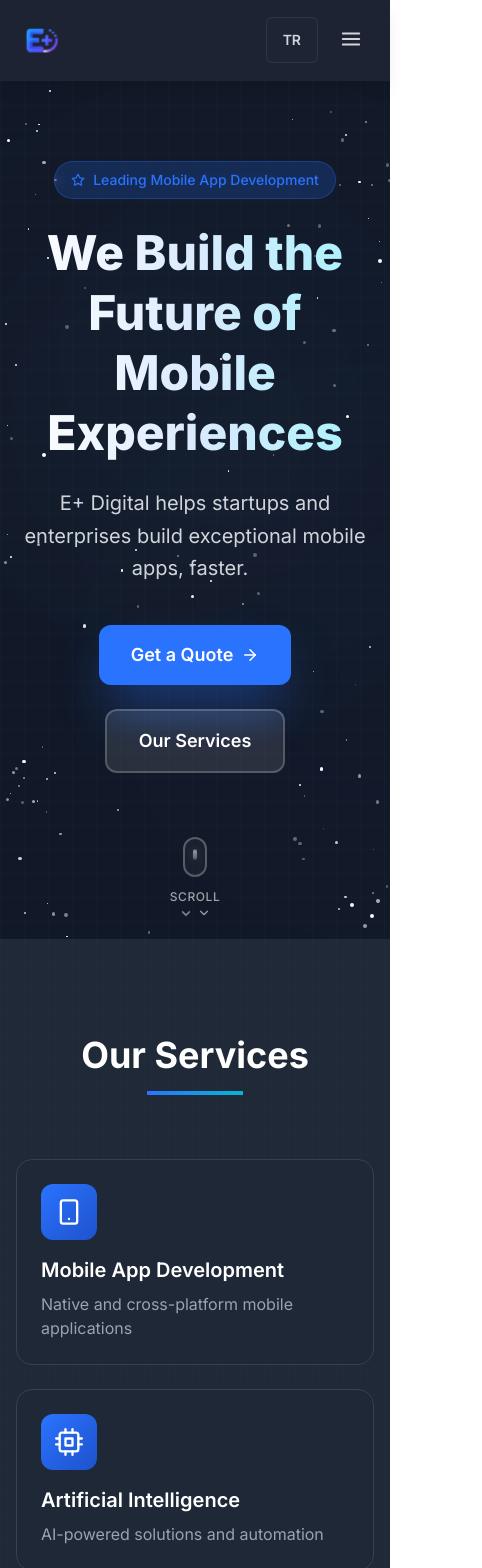
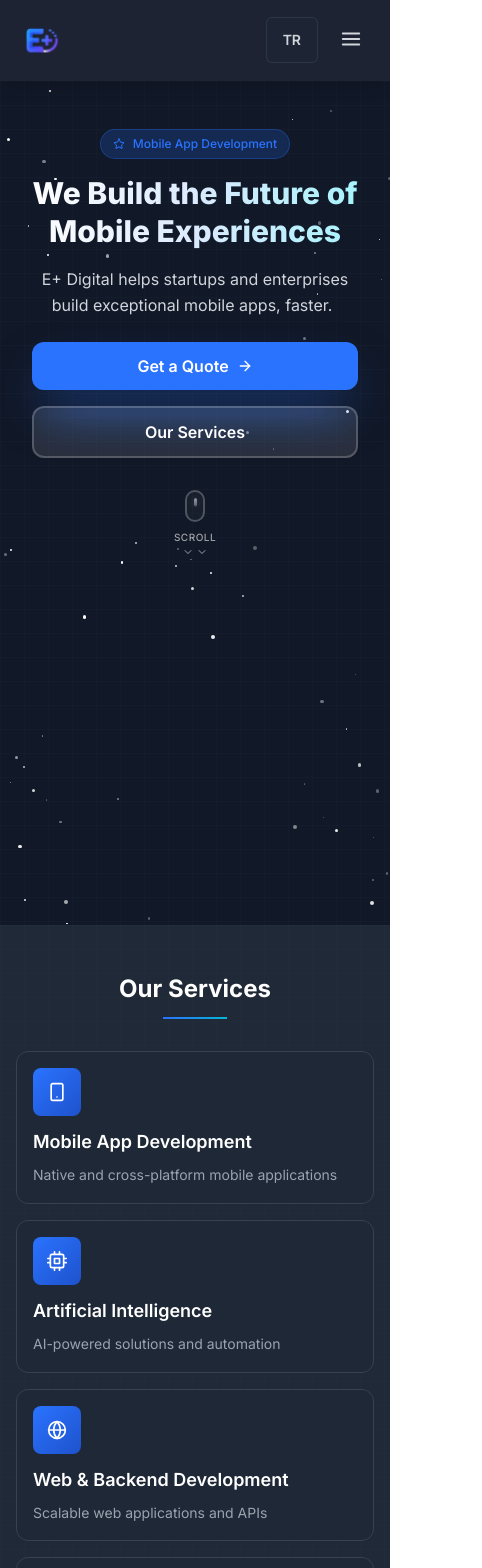
Before and after one commit to EPlus-Digital/eplus-digital.github.io, a React (Vite) app: page / in a window 390 px wide. Shown: the top 1568 px of the page, 482 px wide, since content can reach past the window. Built offline with nearby package versions, Linux system fonts and the light colour scheme.

Commit message:
Mobil responsive ayarlandı

```diff
--- a/index.html
+++ b/index.html
@@ -3,7 +3,7 @@
   <head>
     <meta charset="UTF-8" />
     <link rel="icon" type="image/svg+xml" href="/assets/eplus-logo.png" />
-    <meta name="viewport" content="width=device-width, initial-scale=1.0" />
+    <meta name="viewport" content="width=device-width, initial-scale=1.0, maximum-scale=5.0, user-scalable=yes" />
     <meta name="description" content="E+ Digital - We Build the Future of Mobile Experiences. Professional mobile app development for startups and enterprises." />
     <link rel="preconnect" href="https://fonts.googleapis.com">
     <link rel="preconnect" href="https://fonts.gstatic.com" crossorigin>
--- a/src/App.jsx
+++ b/src/App.jsx
@@ -1,5 +1,5 @@
-import React, { useEffect } from 'react';
-import { BrowserRouter as Router, Routes, Route, useLocation } from 'react-router-dom';
+import React, { useEffect, useRef } from 'react';
+import { BrowserRouter as Router, Routes, Route, useLocation, useNavigate } from 'react-router-dom';
 import { LanguageProvider } from './context/LanguageContext';
 import Header from './components/Header';
 import Footer from './components/Footer';
@@ -22,20 +22,75 @@ function ScrollToTop() {
 // Handle GitHub Pages 404.html redirect
 function RedirectHandler() {
   const location = useLocation();
+  const navigate = useNavigate();
+  const hasProcessed = useRef(false);
 
   useEffect(() => {
-    // Check if we're on a 404 redirect from GitHub Pages
-    // GitHub Pages 404.html redirects to /?/path format
+    // Only process redirect once on mount
+    if (hasProcessed.current) {
+      return;
+    }
+
     const search = location.search;
+
+    // Check if we have the GitHub Pages redirect pattern from 404.html
     if (search && search.startsWith('?/')) {
+      hasProcessed.current = true;
+
       // Extract the actual path from the query string
       // Format: /?/about -> /about
-      const actualPath = search.replace('?/', '/').replace(/~and~/g, '&');
-      window.history.replaceState({}, '', actualPath + location.hash);
-      // Force a navigation to the actual path
-      window.location.replace(actualPath + location.hash);
+      let actualPath = search.substring(2); // Remove '?/'
+      actualPath = actualPath.replace(/~and~/g, '&');
+
+      // Parse path, query params, and hash
+      const hashIndex = actualPath.indexOf('#');
+      const ampersandIndex = actualPath.indexOf('&');
+
+      let path = actualPath;
+      let hash = '';
+      let queryParams = '';
+
+      // Determine the end of the path (before hash or query params)
+      let pathEnd = actualPath.length;
+      if (hashIndex !== -1) {
+        pathEnd = Math.min(pathEnd, hashIndex);
+        hash = actualPath.substring(hashIndex);
+      }
+      if (ampersandIndex !== -1 && ampersandIndex < pathEnd) {
+        pathEnd = ampersandIndex;
+        // Query params after & (but before # if hash exists)
+        const queryStart = ampersandIndex + 1;
+        const queryEnd = hashIndex !== -1 ? hashIndex : actualPath.length;
+        queryParams = actualPath.substring(queryStart, queryEnd);
+      }
+
+      path = actualPath.substring(0, pathEnd);
+
+      // Ensure path starts with /
+      if (!path.startsWith('/')) {
+        path = '/' + path;
+      }
+
+      // Build final URL
+      let finalPath = path;
+      if (queryParams) {
+        finalPath += '?' + queryParams;
+      }
+      if (hash) {
+        finalPath += hash;
+      }
+
+      // Use React Router navigate with replace to avoid adding to history
+      // Small delay to ensure React Router is ready
+      setTimeout(() => {
+        navigate(finalPath, { replace: true });
+      }, 0);
+    } else {
+      // Mark as processed even if no redirect needed
+      hasProcessed.current = true;
     }
-  }, [location]);
+    // eslint-disable-next-line react-hooks/exhaustive-deps
+  }, []); // Empty dependency array - only run once on mount
 
   return null;
 }
@@ -45,9 +100,9 @@ function AppRoutes() {
     <>
       <ScrollToTop />
       <RedirectHandler />
-      <div className="min-h-screen flex flex-col">
+      <div className="min-h-screen flex flex-col w-full overflow-x-hidden">
         <Header />
-        <main className="flex-grow">
+        <main className="flex-grow w-full overflow-x-hidden">
           <Routes>
             <Route path="/" element={<Home />} />
             <Route path="/about" element={<About />} />
--- a/src/components/Footer.jsx
+++ b/src/components/Footer.jsx
@@ -7,7 +7,7 @@ const Footer = () => {
   const { t } = useLanguage();
 
   return (
-    <footer className="relative bg-gradient-to-br from-slate-950 via-gray-950 to-slate-900 border-t-2 border-slate-800/80">
+    <footer className="relative bg-gradient-to-br from-slate-950 via-gray-950 to-slate-900 border-t-2 border-slate-800/80 w-full overflow-x-hidden">
       {/* Top Gradient Border - More Prominent */}
       <div className="absolute top-0 left-0 right-0 h-[2px] bg-gradient-to-r from-transparent via-primary/60 to-transparent"></div>
 
--- a/src/components/Header.jsx
+++ b/src/components/Header.jsx
@@ -39,7 +39,7 @@ const Header = () => {
 
   return (
     <header
-      className={`sticky top-0 z-50 transition-all duration-500 ease-out ${
+      className={`sticky top-0 z-50 w-full transition-all duration-500 ease-out overflow-x-hidden ${
         isScrolled
           ? 'bg-gray-900/98 backdrop-blur-xl border-b border-gray-800/60 shadow-2xl shadow-black/20'
           : 'bg-gray-900/95 backdrop-blur-md border-b border-gray-800/40 shadow-lg shadow-black/10'
--- a/src/components/Hero.jsx
+++ b/src/components/Hero.jsx
@@ -25,6 +25,7 @@ const Hero = () => {
   const [subheadlineText, setSubheadlineText] = useState('');
   const [isTypingSubheadline, setIsTypingSubheadline] = useState(true);
   const [showCursor, setShowCursor] = useState(true);
+  const [isMobile, setIsMobile] = useState(false);
 
   // Blinking cursor
   useEffect(() => {
@@ -65,6 +66,16 @@ const Hero = () => {
     setSubheadlineText('');
     setIsTypingSubheadline(true);
   }, [language]);
+
+  // Check if mobile for performance optimization
+  useEffect(() => {
+    const checkMobile = () => {
+      setIsMobile(window.innerWidth < 640);
+    };
+    checkMobile();
+    window.addEventListener('resize', checkMobile);
+    return () => window.removeEventListener('resize', checkMobile);
+  }, []);
 
   // Handle scroll down on click
   const handleScrollDown = () => {
@@ -135,23 +146,23 @@ const Hero = () => {
   }, []);
 
   return (
-    <section className="relative min-h-screen overflow-hidden bg-gray-900 pt-12 md:pt-16">
+    <section className="relative min-h-screen overflow-x-hidden overflow-y-visible bg-gray-900 pt-6 sm:pt-10 md:pt-12 lg:pt-16 w-full">
       {/* Dark Background with Gradient - matching navbar */}
       <div className="absolute inset-0 bg-gradient-to-br from-gray-900 via-gray-900/98 to-gray-900"></div>
 
       {/* Static Grid Pattern */}
       <div className="absolute inset-0 bg-[linear-gradient(to_right,#80808008_1px,transparent_1px),linear-gradient(to_bottom,#80808008_1px,transparent_1px)] bg-[size:24px_24px]"></div>
 
-      {/* Static Background Shapes - subtle accent colors */}
-      <div className="absolute inset-0 overflow-hidden">
-        <div className="absolute top-20 left-10 w-96 h-96 bg-primary/30 rounded-full mix-blend-screen filter blur-3xl opacity-5"></div>
-        <div className="absolute top-40 right-10 w-96 h-96 bg-cyan-500/30 rounded-full mix-blend-screen filter blur-3xl opacity-5"></div>
-        <div className="absolute bottom-20 left-1/2 w-96 h-96 bg-primary/20 rounded-full mix-blend-screen filter blur-3xl opacity-5"></div>
+      {/* Static Background Shapes - subtle accent colors - hidden on mobile for performance */}
+      <div className="absolute inset-0 overflow-hidden hidden sm:block">
+        <div className="absolute top-20 left-10 w-64 h-64 md:w-96 md:h-96 bg-primary/30 rounded-full mix-blend-screen filter blur-3xl opacity-5"></div>
+        <div className="absolute top-40 right-10 w-64 h-64 md:w-96 md:h-96 bg-cyan-500/30 rounded-full mix-blend-screen filter blur-3xl opacity-5"></div>
+        <div className="absolute bottom-20 left-1/2 w-64 h-64 md:w-96 md:h-96 bg-primary/20 rounded-full mix-blend-screen filter blur-3xl opacity-5"></div>
       </div>
 
-      {/* Static Stars */}
+      {/* Static Stars - reduced on mobile for performance */}
       <div className="absolute inset-0 pointer-events-none">
-        {stars.map((star) => (
+        {stars.slice(0, isMobile ? 60 : 120).map((star) => (
           <div
             key={star.id}
             className="absolute rounded-full bg-white star-twinkle"
@@ -167,58 +178,59 @@ const Hero = () => {
         ))}
       </div>
 
-      <div className="container mx-auto px-4 sm:px-6 lg:px-8 relative z-10 pt-8 md:pt-12 pb-4">
+      <div className="container mx-auto px-4 sm:px-6 lg:px-8 relative z-10 pt-6 sm:pt-8 md:pt-12 pb-4">
         <div className="max-w-5xl mx-auto text-center">
           {/* Badge */}
-          <div className="inline-flex items-center gap-2 px-4 py-2 mb-6 bg-primary/20 backdrop-blur-sm border border-primary/30 rounded-full text-primary text-sm font-medium animate-slide-down-delay-1">
-            <FiStar />
-            <span>Leading Mobile App Development</span>
+          <div className="inline-flex items-center gap-2 px-3 py-1.5 sm:px-4 sm:py-2 mb-4 sm:mb-6 bg-primary/20 backdrop-blur-sm border border-primary/30 rounded-full text-primary text-xs sm:text-sm font-medium animate-slide-down-delay-1">
+            <FiStar className="w-3 h-3 sm:w-4 sm:h-4" />
+            <span className="hidden xs:inline">Leading Mobile App Development</span>
+            <span className="xs:hidden">Mobile App Development</span>
           </div>
 
-          <h1 className="text-5xl md:text-6xl lg:text-7xl xl:text-8xl font-extrabold text-white mb-6 leading-tight animate-slide-down-delay-2">
+          <h1 className="text-3xl xs:text-4xl sm:text-5xl md:text-6xl lg:text-7xl xl:text-8xl font-extrabold text-white mb-4 sm:mb-6 leading-tight px-2 sm:px-0 animate-slide-down-delay-2">
             <span className="block bg-gradient-to-r from-white via-blue-100 to-cyan-200 bg-clip-text text-transparent">
               {t.home.hero.headline}
             </span>
           </h1>
-          <div className="text-xl md:text-2xl lg:text-3xl text-gray-300 mb-10 max-w-3xl mx-auto leading-relaxed min-h-[4.5rem] md:min-h-[5rem] lg:min-h-[6rem] flex items-center justify-center animate-slide-down-delay-3">
+          <div className="text-base xs:text-lg sm:text-xl md:text-2xl lg:text-3xl text-gray-300 mb-6 sm:mb-8 md:mb-10 max-w-3xl mx-auto leading-relaxed min-h-[3rem] xs:min-h-[3.5rem] sm:min-h-[4rem] md:min-h-[4.5rem] lg:min-h-[5rem] flex items-center justify-center px-4 sm:px-0 animate-slide-down-delay-3">
             <p className="w-full">
               {subheadlineText}
-              <span className={`inline-block w-0.5 h-[1em] bg-primary ml-2 align-middle ${showCursor && isTypingSubheadline && subheadlineText && subheadlineText.length < subheadlineVariations[subheadlineIndex]?.length ? 'opacity-100' : 'opacity-0'} transition-opacity duration-75`}>|</span>
+              <span className={`inline-block w-0.5 h-[1em] bg-primary ml-1 sm:ml-2 align-middle ${showCursor && isTypingSubheadline && subheadlineText && subheadlineText.length < subheadlineVariations[subheadlineIndex]?.length ? 'opacity-100' : 'opacity-0'} transition-opacity duration-75`}>|</span>
             </p>
           </div>
 
-          <div className="flex flex-col sm:flex-row gap-6 justify-center items-center animate-slide-down-delay-4">
+          <div className="flex flex-col sm:flex-row gap-4 sm:gap-6 justify-center items-center px-4 sm:px-0 animate-slide-down-delay-4">
             <Link
               to="/contact"
-              className="group inline-flex items-center justify-center px-8 py-4 bg-primary text-white font-semibold rounded-xl hover:bg-primary-light transition-all transform hover:scale-105 shadow-2xl shadow-primary/50 hover:shadow-primary/70 text-lg"
+              className="group w-full sm:w-auto inline-flex items-center justify-center px-6 sm:px-8 py-3 sm:py-4 bg-primary text-white font-semibold rounded-xl hover:bg-primary-light transition-all transform hover:scale-105 shadow-2xl shadow-primary/50 hover:shadow-primary/70 text-base sm:text-lg"
             >
               {t.home.hero.cta1}
-              <FiArrowRight className="ml-2 group-hover:translate-x-1 transition-transform" />
+              <FiArrowRight className="ml-2 group-hover:translate-x-1 transition-transform w-4 h-4 sm:w-5 sm:h-5" />
             </Link>
             <Link
               to="/services"
-              className="inline-flex items-center justify-center px-8 py-4 bg-white/10 backdrop-blur-sm text-white font-semibold rounded-xl border-2 border-white/20 hover:bg-white/20 transition-all transform hover:scale-105 text-lg"
+              className="w-full sm:w-auto inline-flex items-center justify-center px-6 sm:px-8 py-3 sm:py-4 bg-white/10 backdrop-blur-sm text-white font-semibold rounded-xl border-2 border-white/20 hover:bg-white/20 transition-all transform hover:scale-105 text-base sm:text-lg"
             >
               {t.home.hero.cta2}
             </Link>
           </div>
 
           {/* Scroll Indicator */}
-          <div className="relative z-20 flex flex-col items-center mt-16 md:mt-20 animate-slide-down-delay-5">
+          <div className="relative z-20 flex flex-col items-center mt-8 sm:mt-12 md:mt-16 lg:mt-20 animate-slide-down-delay-5">
             <button
               onClick={handleScrollDown}
-              className="scroll-indicator-wrapper cursor-pointer focus:outline-none focus:ring-2 focus:ring-primary/50 rounded-full mb-3"
+              className="scroll-indicator-wrapper cursor-pointer focus:outline-none focus:ring-2 focus:ring-primary/50 rounded-full mb-2 sm:mb-3"
               aria-label="Scroll down"
             >
-              <div className="w-6 h-10 border-2 border-white/40 rounded-full flex justify-center relative overflow-hidden backdrop-blur-sm bg-white/5 hover:border-primary/60 transition-all duration-300 hover:shadow-lg hover:shadow-primary/20">
+              <div className="w-5 h-8 sm:w-6 sm:h-10 border-2 border-white/40 rounded-full flex justify-center relative overflow-hidden backdrop-blur-sm bg-white/5 hover:border-primary/60 transition-all duration-300 hover:shadow-lg hover:shadow-primary/20">
                 <div className="scroll-dot"></div>
               </div>
             </button>
             <div className="flex flex-col items-center gap-1 text-white/60 hover:text-white transition-colors duration-300 cursor-pointer" onClick={handleScrollDown}>
-              <span className="text-xs font-medium tracking-wider uppercase">Scroll</span>
-              <div className="flex items-center gap-1 text-sm">
-                <FiChevronDown className="animate-bounce" />
-                <FiChevronDown className="animate-bounce" style={{ animationDelay: '0.1s' }} />
+              <span className="text-[10px] xs:text-xs font-medium tracking-wider uppercase">Scroll</span>
+              <div className="flex items-center gap-0.5 sm:gap-1 text-xs sm:text-sm">
+                <FiChevronDown className="animate-bounce w-3 h-3 sm:w-4 sm:h-4" />
+                <FiChevronDown className="animate-bounce w-3 h-3 sm:w-4 sm:h-4" style={{ animationDelay: '0.1s' }} />
               </div>
             </div>
           </div>
@@ -303,14 +315,23 @@ const Hero = () => {
         }
 
         .scroll-dot {
-          width: 4px;
-          height: 10px;
+          width: 3px;
+          height: 8px;
           background: linear-gradient(180deg, #ffffff 0%, rgba(255, 255, 255, 0.5) 100%);
           border-radius: 9999px;
-          margin-top: 8px;
+          margin-top: 6px;
           animation: scrollDown 2s infinite ease-in-out;
-          box-shadow: 0 0 8px rgba(255, 255, 255, 0.3);
+          box-shadow: 0 0 6px rgba(255, 255, 255, 0.3);
           transition: all 0.3s ease;
+        }
+
+        @media (min-width: 640px) {
+          .scroll-dot {
+            width: 4px;
+            height: 10px;
+            margin-top: 8px;
+            box-shadow: 0 0 8px rgba(255, 255, 255, 0.3);
+          }
         }
 
         .scroll-indicator-wrapper:hover .scroll-dot {
--- a/src/index.css
+++ b/src/index.css
@@ -3,8 +3,32 @@
 @tailwind utilities;
 
 @layer base {
+  * {
+    margin: 0;
+    padding: 0;
+    box-sizing: border-box;
+  }
+
+  html {
+    width: 100%;
+    max-width: 100vw;
+    overflow-x: hidden;
+    scroll-behavior: smooth;
+  }
+
   body {
     @apply font-sans antialiased;
+    width: 100%;
+    max-width: 100vw;
+    overflow-x: hidden;
+    margin: 0;
+    padding: 0;
+  }
+
+  #root {
+    width: 100%;
+    max-width: 100vw;
+    overflow-x: hidden;
   }
 }
 
@@ -59,8 +83,3 @@
 *::-webkit-scrollbar-thumb {
   box-shadow: inset 0 0 6px rgba(0, 0, 0, 0.3);
 }
-
-/* Smooth scrolling */
-html {
-  scroll-behavior: smooth;
-}
--- a/src/pages/Home.jsx
+++ b/src/pages/Home.jsx
@@ -70,35 +70,35 @@ const Home = () => {
   ];
 
   return (
-    <div className="bg-gray-900">
+    <div className="bg-gray-900 w-full overflow-x-hidden">
       <Hero />
 
       {/* Services Preview */}
-      <section className="py-24 bg-gray-800 relative overflow-hidden">
+      <section className="py-12 sm:py-16 md:py-20 lg:py-24 bg-gray-800 relative overflow-x-hidden overflow-y-visible">
         <div className="absolute inset-0 bg-[linear-gradient(to_right,#80808008_1px,transparent_1px),linear-gradient(to_bottom,#80808008_1px,transparent_1px)] bg-[size:24px_24px]"></div>
         <div className="container mx-auto px-4 sm:px-6 lg:px-8 relative z-10">
-          <div className="text-center mb-16">
-            <h2 className="text-4xl md:text-5xl font-bold text-white mb-4 animate-fade-in-up">
+          <div className="text-center mb-8 sm:mb-12 md:mb-16">
+            <h2 className="text-2xl xs:text-3xl sm:text-4xl md:text-5xl font-bold text-white mb-3 sm:mb-4 px-2 sm:px-0 animate-fade-in-up">
               {t.home.services.title}
             </h2>
-            <div className="w-24 h-1 bg-gradient-to-r from-primary to-cyan-500 mx-auto animate-fade-in-up-delay-1"></div>
+            <div className="w-16 sm:w-24 h-0.5 sm:h-1 bg-gradient-to-r from-primary to-cyan-500 mx-auto animate-fade-in-up-delay-1"></div>
           </div>
-          <div className="grid grid-cols-1 md:grid-cols-2 lg:grid-cols-4 gap-6">
+          <div className="grid grid-cols-1 sm:grid-cols-2 lg:grid-cols-4 gap-4 sm:gap-5 md:gap-6">
             {services.map((service, index) => (
               <div
                 key={index}
-                className="group relative bg-gray-800/50 backdrop-blur-sm border border-gray-700 rounded-2xl p-6 hover:border-primary/50 transition-all hover:transform hover:-translate-y-2 hover:shadow-2xl hover:shadow-primary/20 animate-fade-in-up"
+                className="group relative bg-gray-800/50 backdrop-blur-sm border border-gray-700 rounded-xl sm:rounded-2xl p-4 sm:p-5 md:p-6 hover:border-primary/50 transition-all hover:transform hover:-translate-y-1 sm:hover:-translate-y-2 hover:shadow-2xl hover:shadow-primary/20 animate-fade-in-up"
                 style={{
                   animationDelay: `${0.2 + index * 0.1}s`,
                   animationFillMode: 'both'
                 }}
               >
-                <div className="w-14 h-14 gradient-primary rounded-xl flex items-center justify-center mb-4 group-hover:scale-110 transition-transform">
-                  <service.icon className="text-white" size={28} />
+                <div className="w-12 h-12 sm:w-14 sm:h-14 gradient-primary rounded-lg sm:rounded-xl flex items-center justify-center mb-3 sm:mb-4 group-hover:scale-110 transition-transform">
+                  <service.icon className="text-white w-5 h-5 sm:w-7 sm:h-7" size={28} />
                 </div>
-                <h3 className="text-xl font-semibold text-white mb-2">{service.title}</h3>
-                <p className="text-gray-400">{service.description}</p>
-                <div className="absolute inset-0 rounded-2xl bg-gradient-to-r from-primary/0 to-cyan-500/0 group-hover:from-primary/10 group-hover:to-cyan-500/10 transition-all opacity-0 group-hover:opacity-100"></div>
+                <h3 className="text-lg sm:text-xl font-semibold text-white mb-2">{service.title}</h3>
+                <p className="text-sm sm:text-base text-gray-400 leading-relaxed">{service.description}</p>
+                <div className="absolute inset-0 rounded-xl sm:rounded-2xl bg-gradient-to-r from-primary/0 to-cyan-500/0 group-hover:from-primary/10 group-hover:to-cyan-500/10 transition-all opacity-0 group-hover:opacity-100"></div>
               </div>
             ))}
           </div>
@@ -106,30 +106,30 @@ const Home = () => {
       </section>
 
       {/* Why Choose Us */}
-      <section className="py-24 bg-gray-900 relative overflow-hidden">
+      <section className="py-12 sm:py-16 md:py-20 lg:py-24 bg-gray-900 relative overflow-x-hidden overflow-y-visible">
         <div className="absolute inset-0 bg-[linear-gradient(to_right,#80808008_1px,transparent_1px),linear-gradient(to_bottom,#80808008_1px,transparent_1px)] bg-[size:24px_24px]"></div>
         <div className="container mx-auto px-4 sm:px-6 lg:px-8 relative z-10">
-          <div className="text-center mb-16">
-            <h2 className="text-4xl md:text-5xl font-bold text-white mb-4 animate-fade-in-up">
+          <div className="text-center mb-8 sm:mb-12 md:mb-16">
+            <h2 className="text-2xl xs:text-3xl sm:text-4xl md:text-5xl font-bold text-white mb-3 sm:mb-4 px-2 sm:px-0 animate-fade-in-up">
               {t.home.why.title}
             </h2>
-            <div className="w-24 h-1 bg-gradient-to-r from-primary to-cyan-500 mx-auto animate-fade-in-up-delay-1"></div>
+            <div className="w-16 sm:w-24 h-0.5 sm:h-1 bg-gradient-to-r from-primary to-cyan-500 mx-auto animate-fade-in-up-delay-1"></div>
           </div>
-          <div className="grid grid-cols-1 md:grid-cols-2 lg:grid-cols-4 gap-8 max-w-6xl mx-auto">
+          <div className="grid grid-cols-1 sm:grid-cols-2 lg:grid-cols-4 gap-6 sm:gap-7 md:gap-8 max-w-6xl mx-auto">
             {whyChoose.map((item, index) => (
               <div
                 key={index}
-                className="text-center group animate-fade-in-up"
+                className="text-center group animate-fade-in-up px-2 sm:px-0"
                 style={{
                   animationDelay: `${0.3 + index * 0.1}s`,
                   animationFillMode: 'both'
                 }}
               >
-                <div className="w-20 h-20 gradient-primary rounded-2xl flex items-center justify-center mx-auto mb-6 group-hover:scale-110 group-hover:rotate-3 transition-all shadow-lg shadow-primary/50">
-                  <item.icon className="text-white" size={32} />
+                <div className="w-16 h-16 sm:w-20 sm:h-20 gradient-primary rounded-xl sm:rounded-2xl flex items-center justify-center mx-auto mb-4 sm:mb-6 group-hover:scale-110 group-hover:rotate-3 transition-all shadow-lg shadow-primary/50">
+                  <item.icon className="text-white w-6 h-6 sm:w-8 sm:h-8" size={32} />
                 </div>
-                <h3 className="text-xl font-semibold text-white mb-3">{item.title}</h3>
-                <p className="text-gray-400 leading-relaxed">{item.description}</p>
+                <h3 className="text-lg sm:text-xl font-semibold text-white mb-2 sm:mb-3">{item.title}</h3>
+                <p className="text-sm sm:text-base text-gray-400 leading-relaxed">{item.description}</p>
               </div>
             ))}
           </div>
--- a/tailwind.config.js
+++ b/tailwind.config.js
@@ -6,6 +6,9 @@ export default {
   ],
   theme: {
     extend: {
+      screens: {
+        'xs': '475px',
+      },
       colors: {
         primary: {
           DEFAULT: '#2A73FF',
```
Also changed, not shown: public/404.html (+24 -0 lines).
